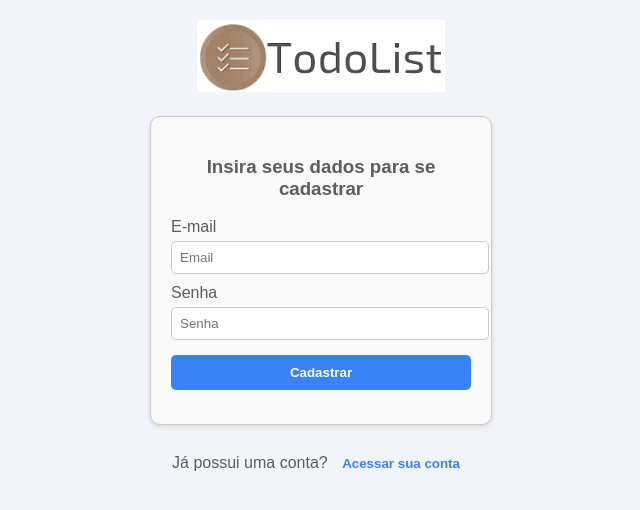
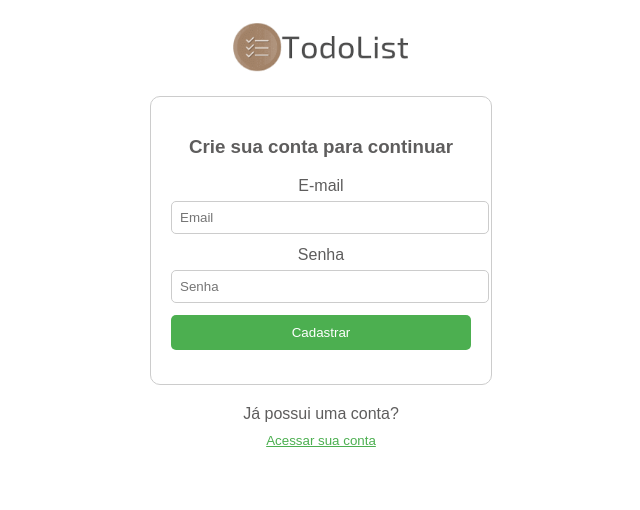
Before and after one commit to isaiastech/firebase, a plain HTML site: page index.html in a window 1280 px wide. Both pictures are taken after a click on the button "Cadastrar uma nova conta". Shown: the whole page, without its empty margins (319-959 px from the left). Drawn offline with Linux system fonts and the light colour scheme.

Commit message:
implementando login com firebase e html

```diff
--- a/css/form.css
+++ b/css/form.css
@@ -3,7 +3,6 @@ body {
   color: #5e5d5d;
   margin: 0;
   padding: 0;
-  background: #f1f5f9;
 }
 
 .center {
@@ -17,64 +16,39 @@ form {
   padding: 20px;
   border: 1px solid #ccc;
   border-radius: 10px;
-  background: #f9f9f9;
-  box-shadow: 0 2px 5px rgba(0,0,0,0.1);
-}
-
-label {
-  display: block;
-  text-align: left;
-  margin-top: 10px;
 }
 
 input {
   width: 100%;
   padding: 8px;
-  margin-top: 5px;
+  margin: 6px 0 12px 0;
   border: 1px solid #ccc;
   border-radius: 5px;
 }
 
 button {
   width: 100%;
-  margin-top: 15px;
   padding: 10px;
+  background-color: #4caf50;
+  color: white;
   border: none;
   border-radius: 5px;
-  background: #3b82f6;
-  color: white;
-  font-weight: bold;
   cursor: pointer;
 }
 
-button:hover {
-  background: #2563eb;
-}
-
-/* Botões alternativos */
 button.alternative {
-  width: auto;
-  display: inline-block;
   background: none;
+  color: #4caf50;
   border: none;
-  color: #3b82f6;
   cursor: pointer;
-  font-weight: bold;
-  padding: 6px 10px;
-  margin-top: 5px;
-}
-
-button.alternative:hover {
-  background: #e5e7eb;
-  border-radius: 5px;
-}
-
-#errorMsg, #registerErrorMsg {
-  color: red;
-  font-size: 14px;
-  margin-top: 10px;
+  text-decoration: underline;
 }
 
 .startHidden {
   display: none;
 }
+
+#errorMsg {
+  color: red;
+  font-size: 0.9em;
+}
--- a/index.html
+++ b/index.html
@@ -4,13 +4,12 @@
   <meta charset="UTF-8">
   <link rel="shortcut icon" href="img/todoListFavicon.png" type="image/x-icon">
   <link rel="stylesheet" href="css/form.css">
-  <title>TodoList</title>
+  <title>TodoList - Login</title>
 </head>
 <body>
   <div id="app">
-    <!-- logotipo -->
     <div class="center">
-      <img src="img/todoList.png" alt="TodoList">
+      <img src="img/todoList.png" alt="TodoList" width="180">
     </div>
 
     <div id="auth" class="center">
@@ -18,34 +17,31 @@
         <h3 id="authFormTitle">Acesse sua conta para continuar</h3>
 
         <label for="email">E-mail</label>
-        <input type="email" id="email" placeholder="Email" required>
+        <input type="email" id="email" name="email" placeholder="Email" required autocomplete="email">
 
         <label for="password">Senha</label>
-        <input type="password" id="password" placeholder="Senha" required>
+        <input type="password" id="password" name="password" placeholder="Senha" required autocomplete="current-password">
 
-        <button type="button" id="submitAuthForm">Acessar</button>
+        <button type="submit" id="submitAuthForm">Acessar</button>
 
         <p id="errorMsg"></p>
       </form>
 
-      <!-- Alternar para cadastro -->
       <p id="toggleAuthToRegister">
         Não possui uma conta?
         <button type="button" class="alternative" onclick="toggleToRegister()">Cadastrar uma nova conta</button>
       </p>
 
-      <!-- Alternar para login -->
       <p id="toggleRegisterToAccess" class="startHidden">
         Já possui uma conta?
         <button type="button" class="alternative" onclick="toggleToAccess()">Acessar sua conta</button>
       </p>
     </div>
   </div>
-  <!-- recursos firebase -->
-  <script src="https://www.gstatic.com/firebasejs/12.3.0/firebase-app.js"></script>
 
-  <!-- JavaScript -->
+  <!-- Firebase -->
+  <script type="module" src="js/firebase.js"></script>
+  <script type="module" src="js/auth.js"></script>
   <script src="js/utils.js"></script>
-  <script src="js/firebase.js"></script>
 </body>
 </html>
--- a/js/utils.js
+++ b/js/utils.js
@@ -1,32 +1,13 @@
-// Seletores
-const authForm = document.getElementById('authForm');
-const authFormTitle = document.getElementById('authFormTitle');
-const toggleAuthToRegister = document.getElementById('toggleAuthToRegister');
-const toggleRegisterToAccess = document.getElementById('toggleRegisterToAccess');
-
-// Alternar para o formulário de cadastro
 function toggleToRegister() {
-  authFormTitle.innerText = 'Insira seus dados para se cadastrar';
-  document.getElementById('submitAuthForm').innerText = 'Cadastrar';
-
-  hideItem(toggleAuthToRegister);
-  showItem(toggleRegisterToAccess);
+  document.getElementById("authFormTitle").innerText = "Crie sua conta para continuar";
+  document.getElementById("submitAuthForm").innerText = "Cadastrar";
+  document.getElementById("toggleAuthToRegister").classList.add("startHidden");
+  document.getElementById("toggleRegisterToAccess").classList.remove("startHidden");
 }
 
-// Alternar para o formulário de acesso
 function toggleToAccess() {
-  authFormTitle.innerText = 'Acesse sua conta para continuar';
-  document.getElementById('submitAuthForm').innerText = 'Acessar';
-
-  hideItem(toggleRegisterToAccess);
-  showItem(toggleAuthToRegister);
+  document.getElementById("authFormTitle").innerText = "Acesse sua conta para continuar";
+  document.getElementById("submitAuthForm").innerText = "Acessar";
+  document.getElementById("toggleAuthToRegister").classList.remove("startHidden");
+  document.getElementById("toggleRegisterToAccess").classList.add("startHidden");
 }
-
-// Funções de exibição
-function hideItem(item) {
-  item.style.display = 'none';
-}
-
-function showItem(item) {
-  item.style.display = 'block';
-}
```
